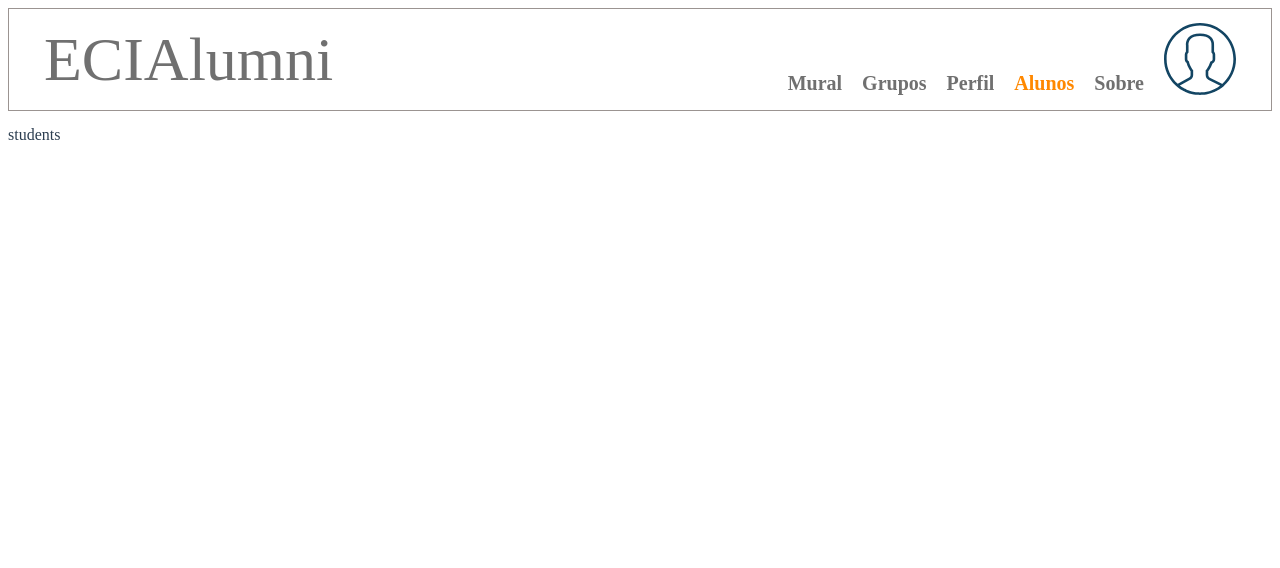
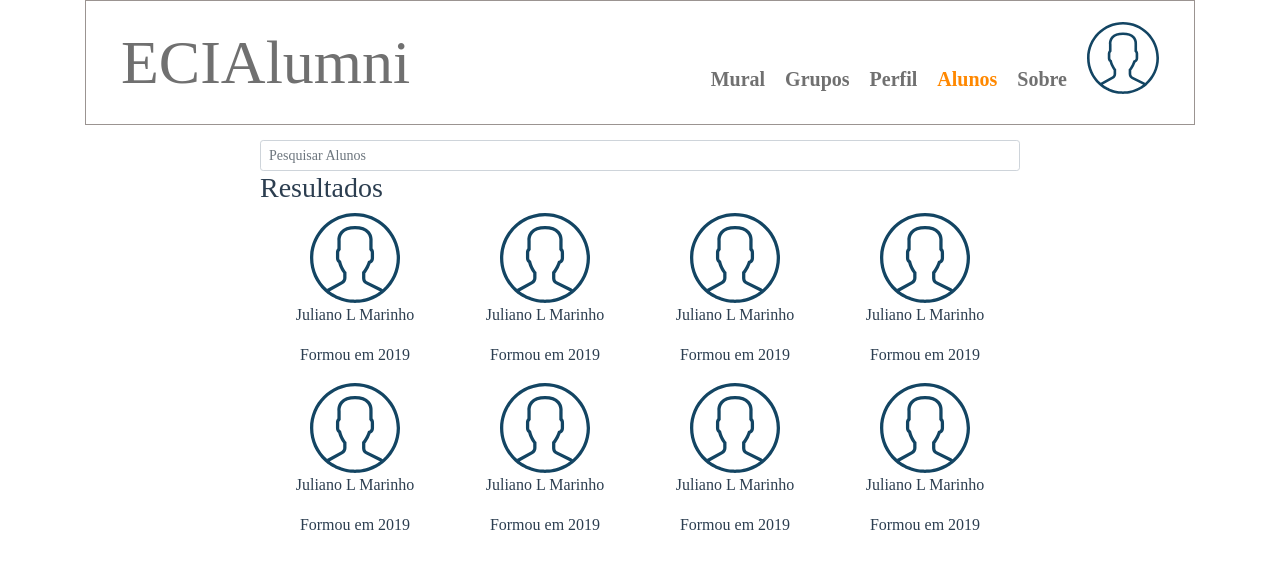
Before and after one commit to JulianoLMarinho/ECI-Alumni, a Vue app: page /alunos in a window 1280 px wide. Shown: the top 568 px of the page. Built offline with nearby package versions, Linux system fonts and the light colour scheme.

Commit message:
Adicionando bootstrap e página de pesquisa de alunos

```diff
--- a/package.json
+++ b/package.json
@@ -10,6 +10,8 @@
     "test:unit": "vue-cli-service test:unit"
   },
   "dependencies": {
+    "bootstrap": "^4.3.1",
+    "bootstrap-vue": "^2.0.4",
     "core-js": "^3.1.2",
     "register-service-worker": "^1.6.2",
     "vue": "^2.6.10",
--- a/src/App.vue
+++ b/src/App.vue
@@ -6,6 +6,10 @@
 
 <script lang="ts">
 import { Component, Vue } from 'vue-property-decorator';
+import BootstrapVue from 'bootstrap-vue';
+import 'bootstrap/dist/css/bootstrap.css';
+import 'bootstrap-vue/dist/bootstrap-vue.css';
+
 @Component({
   components: {
 
@@ -17,7 +21,7 @@ export default class App extends Vue {}
 <style lang="scss">
 #app {
   font-family: "Times New Roman",'Avenir', Helvetica, Arial, sans-serif;
-  -webkit-font-smoothing: antialiased;
+  //-webkit-font-smoothing: antialiased;
   -moz-osx-font-smoothing: grayscale;
 
   color: #2c3e50;
--- /dev/null
+++ b/src/components/StudentComponent.vue
@@ -0,0 +1,31 @@
+<template>
+    <b-col md="3" class="student">
+        <Icon size="90"></Icon>
+        <p>{{getStudents().Nome}}</p>
+        <p>Formou em 2019</p>
+    </b-col>
+</template>
+
+<script lang="ts">
+import Vue from 'vue';
+import Student from '@/models/Student'
+import Icon from '@/components/Icon.vue';
+export default Vue.extend({
+    components:{
+            Icon,
+        },
+    methods: {
+    getStudents: function(){
+        let s = new Student({nome: 'Juliano L Marinho', email: 'julianomarinho@poli.ufrj.br', picture:'hj', graduateDate:'2019', profissionalResume:'hjkjk'})
+      return s
+    }
+  }
+});
+</script>
+
+<style lang="scss" scoped>
+.student {
+    text-align: center;
+    margin: 0%;
+}
+</style>
--- /dev/null
+++ b/src/models/Student.ts
@@ -0,0 +1,15 @@
+export default class Student{
+    Nome: string;
+    Picture: string;
+    GraduateDate: string;
+    Email: string;
+    ProfissionalResume: string;
+
+    constructor(Obj:any){
+        this.Nome = Obj.nome;
+        this.Picture = Obj.picture;
+        this.GraduateDate = Obj.graduateDate;
+        this.Email = Obj.email;
+        this.ProfissionalResume = Obj.profissionalResume;
+    }
+}
--- a/src/router/index.ts
+++ b/src/router/index.ts
@@ -6,7 +6,11 @@ import Groups from  '../views/Groups.vue'
 import Profile from  '../views/Profile.vue'
 import Students from  '../views/Students.vue'
 import Mural from  '../views/Mural.vue'
+import BootstrapVue from 'bootstrap-vue'
+import 'bootstrap/dist/css/bootstrap.css'
+import 'bootstrap-vue/dist/bootstrap-vue.css'
 Vue.use(Router);
+Vue.use(BootstrapVue);
 
 export default new Router({
   mode: 'history',
--- a/src/views/Students.vue
+++ b/src/views/Students.vue
@@ -1,21 +1,53 @@
 <template>
-  <div class="home">
+  <b-container class="m0">
     <Navbar />
-    students
-  </div>
+    <b-row>
+
+      <b-col md="8" offset-md="2">
+        <b-row>
+          <b-form-input id="input-small" size="sm" placeholder="Pesquisar Alunos"></b-form-input>
+        </b-row>
+        <b-row>
+          <h3>Resultados</h3>
+        </b-row>
+        <b-row>
+          <StudentComponent></StudentComponent>
+          <StudentComponent></StudentComponent>
+          <StudentComponent></StudentComponent>
+          <StudentComponent></StudentComponent>
+          <StudentComponent></StudentComponent>
+          <StudentComponent></StudentComponent>
+          <StudentComponent></StudentComponent>
+          <StudentComponent></StudentComponent>
+        </b-row>
+      </b-col>
+    </b-row >
+  </b-container>
 </template>
 
 <script>
 // @ is an alias to /src
 import Vue from 'vue';
 import Navbar from '@/components/Navbar.vue';
+import StudentComponent from '@/components/StudentComponent.vue';
 export default  Vue.extend({
   name: 'home',
   components: {
     Navbar,
+   StudentComponent
   }
 });
 </script>
 <style  scoped lang="scss">
+// .main-page{
+//     //padding: 10px 300px 0px 300px;
 
+//     &__button{
+//         margin-bottom: 25px;
+//         width: 125px;
+//     }
+//     &__user-content{
+//         margin-bottom: 10px;
+//     }
+// }
 </style>
```
Also changed, not shown: 1 other file (tests, documents, lock files or other folders).
